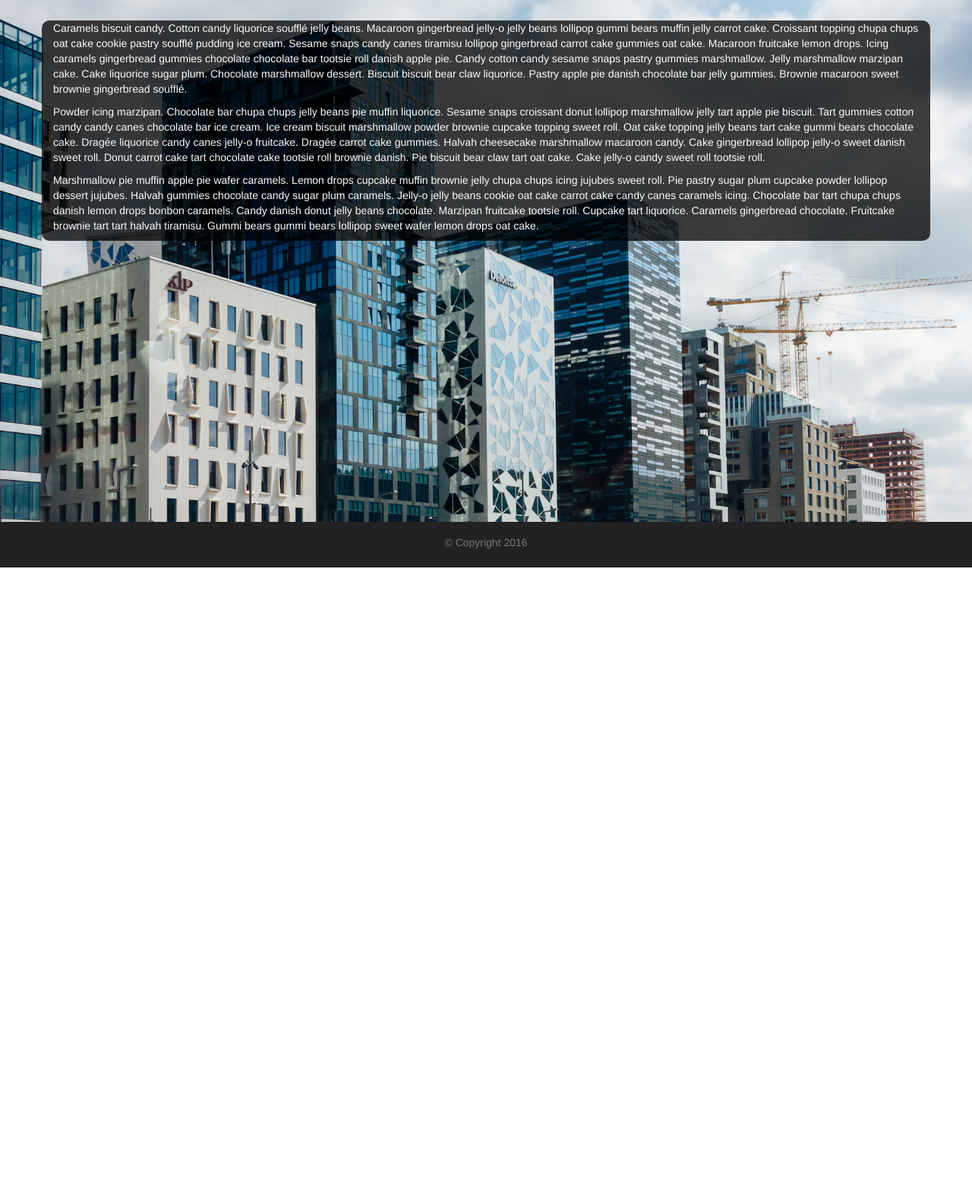
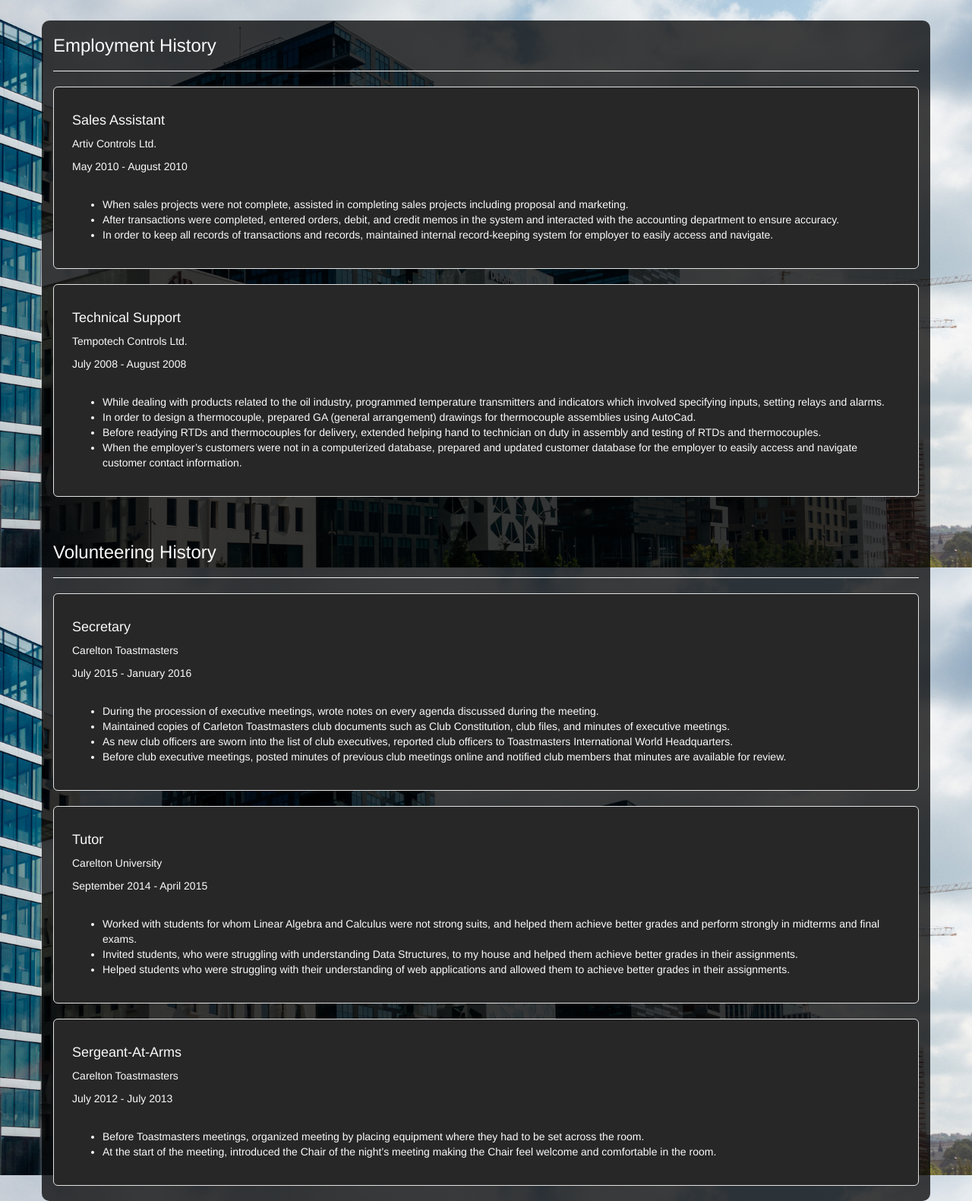
Before and after one commit to architMahto/personal-website, a website: page public/index.html at #!/history in a window 1280 px wide. Shown: the part 53-1634 px from the top of the page at 76% size. Before the commit the page ends 800 px from the top, so only its background shows below. Drawn offline with nearby package versions, Linux system fonts and the light colour scheme.

Commit message:
Added content to /history page.

```diff
--- a/public/javascripts/controllers/historyController.js
+++ b/public/javascripts/controllers/historyController.js
@@ -7,5 +7,61 @@
   function historyController() {
     var historyCtrl = this;
 
+    historyCtrl.employmentHistory = [
+      {
+        title        : "Sales Assistant",
+        organization : "Artiv Controls Ltd.",
+        timeframe    : "May 2010 - August 2010",
+        description  : [
+          "When sales projects were not complete, assisted in completing sales projects including proposal and marketing.",
+          "After transactions were completed, entered orders, debit, and credit memos in the system and interacted with the accounting department to ensure accuracy.",
+          "In order to keep all records of transactions and records, maintained internal record-keeping system for employer to easily access and navigate."
+        ]
+      },
+      {
+        title        : "Technical Support",
+        organization : "Tempotech Controls Ltd.",
+        timeframe    : "July 2008 - August 2008",
+        description  : [
+          "While dealing with products related to the oil industry, programmed temperature transmitters and indicators which involved specifying inputs, setting relays and alarms.",
+          "In order to design a thermocouple, prepared GA (general arrangement) drawings for thermocouple assemblies using AutoCad.",
+          "Before readying RTDs and thermocouples for delivery, extended helping hand to technician on duty in assembly and testing of RTDs and thermocouples.",
+          "When the employer’s customers were not in a computerized database, prepared and updated customer database for the employer to easily access and navigate customer contact information."
+        ]
+      }
+    ]
+
+    historyCtrl.voluteeringHistory = [
+      {
+        title        : "Secretary",
+        organization : "Carelton Toastmasters",
+        timeframe    : "July 2015 - January 2016",
+        description  : [
+          "During the procession of executive meetings, wrote notes on every agenda discussed during the meeting.",
+          "Maintained copies of Carleton Toastmasters club documents such as Club Constitution, club files, and minutes of executive meetings.",
+          "As new club officers are sworn into the list of club executives, reported club officers to Toastmasters International World Headquarters.",
+          "Before club executive meetings, posted minutes of previous club meetings online and notified club members that minutes are available for review."
+        ]
+      },
+      {
+        title        : "Tutor",
+        organization : "Carelton University",
+        timeframe    : "September 2014 - April 2015",
+        description  : [
+          "Worked with students for whom Linear Algebra and Calculus were not strong suits, and helped them achieve better grades and perform strongly in midterms and final exams.",
+          "Invited students, who were struggling with understanding Data Structures, to my house and helped them achieve better grades in their assignments.",
+          "Helped students who were struggling with their understanding of web applications and allowed them to achieve better grades in their assignments."
+        ]
+      },
+      {
+        title        : "Sergeant-At-Arms",
+        organization : "Carelton Toastmasters",
+        timeframe    : "July 2012 - July 2013",
+        description  : [
+          "Before Toastmasters meetings, organized meeting by placing equipment where they had to be set across the room.",
+          "At the start of the meeting, introduced the Chair of the night’s meeting making the Chair feel welcome and comfortable in the room."
+        ]
+      }
+    ]
   }
 })();
--- a/public/views/history.html
+++ b/public/views/history.html
@@ -1,5 +1,31 @@
-<p>Caramels biscuit candy. Cotton candy liquorice soufflé jelly beans. Macaroon gingerbread jelly-o jelly beans lollipop gummi bears muffin jelly carrot cake. Croissant topping chupa chups oat cake cookie pastry soufflé pudding ice cream. Sesame snaps candy canes tiramisu lollipop gingerbread carrot cake gummies oat cake. Macaroon fruitcake lemon drops. Icing caramels gingerbread gummies chocolate chocolate bar tootsie roll danish apple pie. Candy cotton candy sesame snaps pastry gummies marshmallow. Jelly marshmallow marzipan cake. Cake liquorice sugar plum. Chocolate marshmallow dessert. Biscuit biscuit bear claw liquorice. Pastry apple pie danish chocolate bar jelly gummies. Brownie macaroon sweet brownie gingerbread soufflé.</p>
+<h3>Employment History</h3>
+<hr />
+<div class="well well-lg" ng-repeat="position in historyCtrl.employmentHistory">
+  <h4>{{position.title}}</h4>
+  <p>{{position.organization}}</p>
+  <p>{{position.timeframe}}</p>
+  <br />
+  <ul>
+    <li ng-repeat="point in position.description">
+      {{point}}
+    </li>
+  </ul>
+</div>
 
-<p>Powder icing marzipan. Chocolate bar chupa chups jelly beans pie muffin liquorice. Sesame snaps croissant donut lollipop marshmallow jelly tart apple pie biscuit. Tart gummies cotton candy candy canes chocolate bar ice cream. Ice cream biscuit marshmallow powder brownie cupcake topping sweet roll. Oat cake topping jelly beans tart cake gummi bears chocolate cake. Dragée liquorice candy canes jelly-o fruitcake. Dragée carrot cake gummies. Halvah cheesecake marshmallow macaroon candy. Cake gingerbread lollipop jelly-o sweet danish sweet roll. Donut carrot cake tart chocolate cake tootsie roll brownie danish. Pie biscuit bear claw tart oat cake. Cake jelly-o candy sweet roll tootsie roll.</p>
+<div class="row">
+  <br />
+</div>
 
-<p>Marshmallow pie muffin apple pie wafer caramels. Lemon drops cupcake muffin brownie jelly chupa chups icing jujubes sweet roll. Pie pastry sugar plum cupcake powder lollipop dessert jujubes. Halvah gummies chocolate candy sugar plum caramels. Jelly-o jelly beans cookie oat cake carrot cake candy canes caramels icing. Chocolate bar tart chupa chups danish lemon drops bonbon caramels. Candy danish donut jelly beans chocolate. Marzipan fruitcake tootsie roll. Cupcake tart liquorice. Caramels gingerbread chocolate. Fruitcake brownie tart tart halvah tiramisu. Gummi bears gummi bears lollipop sweet wafer lemon drops oat cake.</p>
+<h3>Volunteering History</h3>
+<hr />
+<div class="well well-lg" ng-repeat="position in historyCtrl.voluteeringHistory">
+  <h4>{{position.title}}</h4>
+  <p>{{position.organization}}</p>
+  <p>{{position.timeframe}}</p>
+  <br />
+  <ul>
+    <li ng-repeat="point in position.description">
+      {{point}}
+    </li>
+  </ul>
+</div>
```
